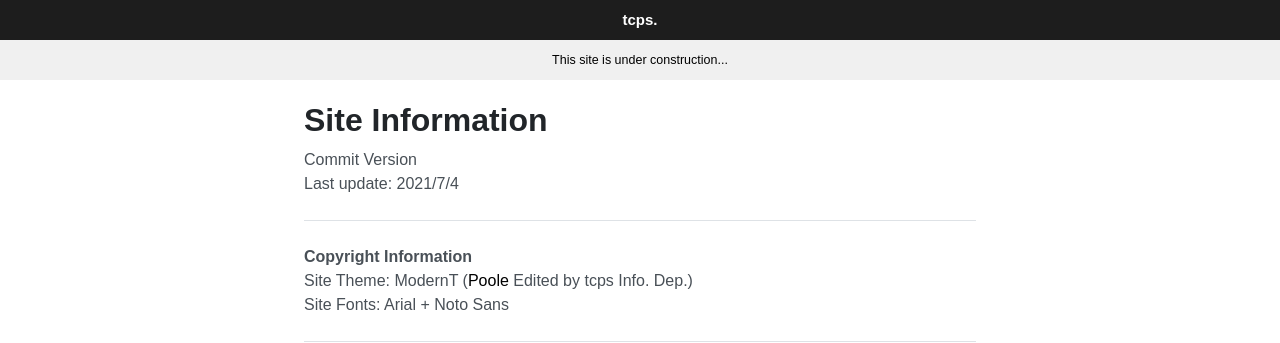
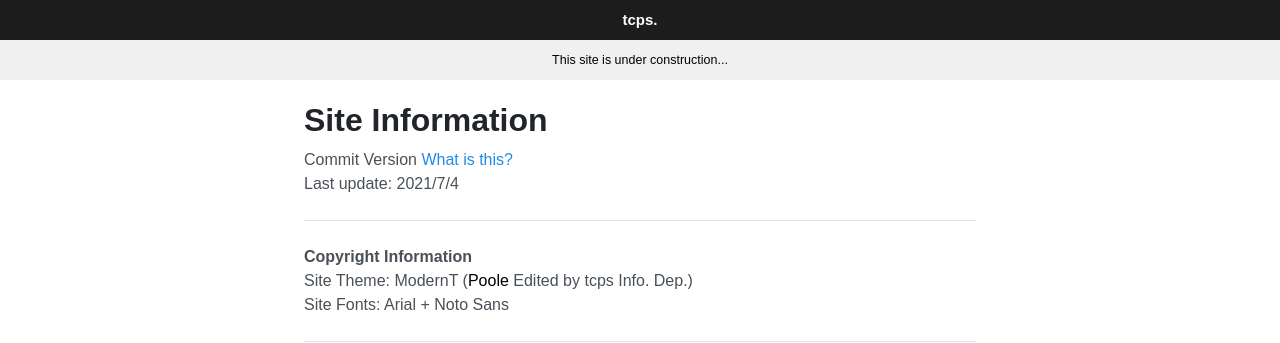
Before and after one commit to ttcps/ttcps.github.io, a Jekyll site: the page built from info.html, in a window 1280 px wide. Shown: the top 343 px of the page. Built offline with Jekyll 4.4.1, drawn with Linux system fonts in a browser that asks for light colours.

Commit message:
Update info.html

```diff
--- a/info.html
+++ b/info.html
@@ -5,6 +5,7 @@ layout: default
 <h1 class="first">Site Information</h1>
 
 Commit Version {{ site.github.build_revision | truncate: 7, "" }}
+<a href="javascript:alert('It's for Developer to check is site haven't been updated during a short time update.')">What is this?</a>
 <br>
 Last update: {{ site.time | date: "%Y/%-m/%-d" }}
 <hr>
```
